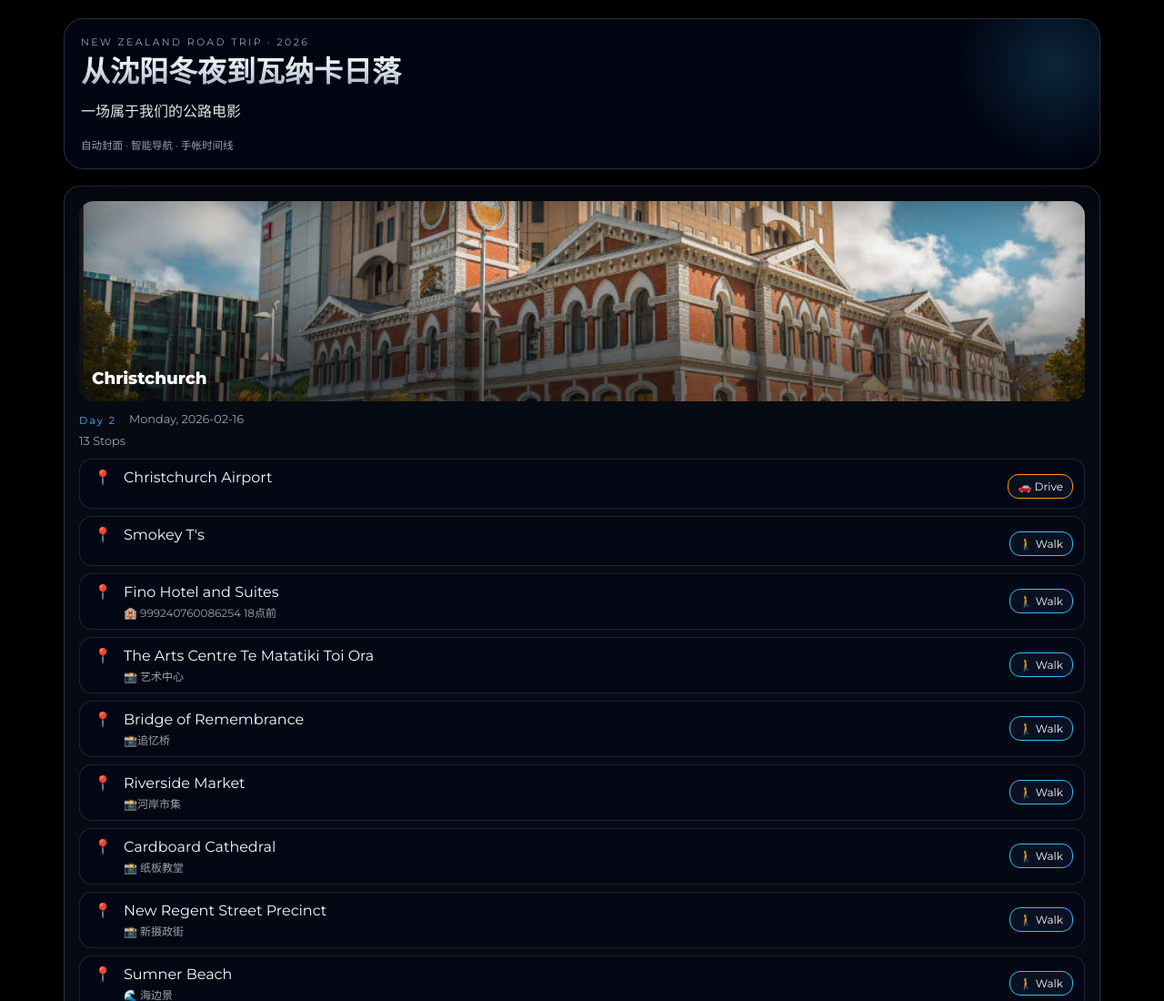
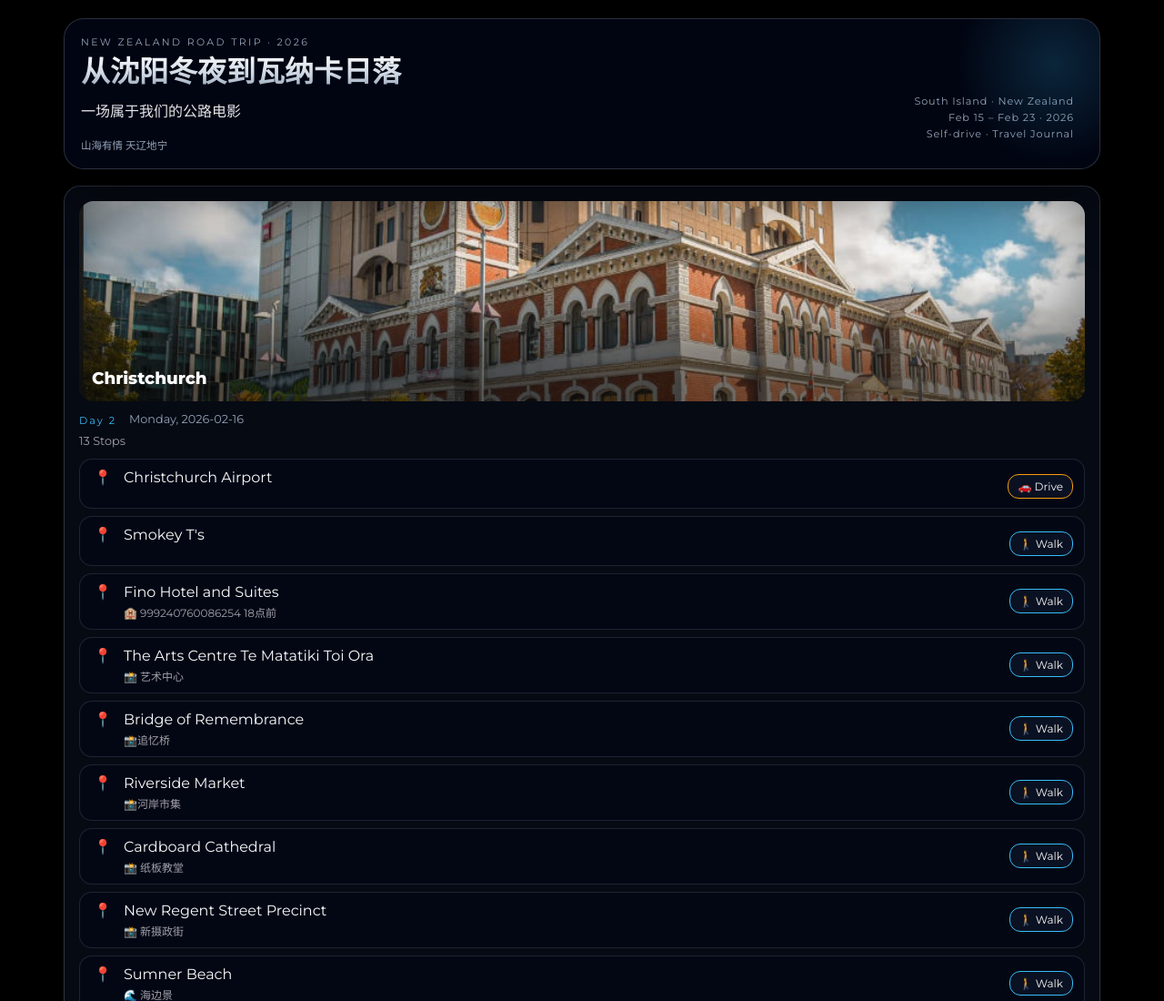
Before and after one commit to caoxi110/nz-trip, a plain HTML site: page index.html in a window 1280 px wide. Shown: the top 1100 px of the page at 91% size. Drawn offline with Linux system fonts and the light colour scheme.

Commit message:
Add files via upload

```diff
--- a/index.html
+++ b/index.html
@@ -161,6 +161,18 @@ a.btn.walk{border-color:var(--accent)}
   color:#E5E7EB;
 }
 
+.hero-side{
+  position:absolute;
+  right:28px;
+  bottom:28px;
+  text-align:right;
+  font-size:.7rem;
+  color:#94A3B8;
+  line-height:1.6;
+  letter-spacing:.08em;
+}
+
+
 .hero-footnote{
   margin-top:18px;
   font-size:.72rem;
@@ -222,6 +234,11 @@ a.btn.walk{border-color:var(--accent)}
 
 <div class="card pad hero">
   <div class="hero-eyebrow">NEW ZEALAND ROAD TRIP · 2026</div>
+<div class="hero-side">
+  <div class="hero-side-line">South Island · New Zealand</div>
+  <div class="hero-side-line">Feb 15 – Feb 23 · 2026</div>
+  <div class="hero-side-line">Self-drive · Travel Journal</div>
+</div>
 
   <h1 class="hero-title">
     从沈阳冬夜到瓦纳卡日落
@@ -232,7 +249,7 @@ a.btn.walk{border-color:var(--accent)}
   </div>
 
   <div class="hero-footnote">
-    自动封面 · 智能导航 · 手帐时间线
+    山海有情 天辽地宁
   </div>
 </div>
 
```
